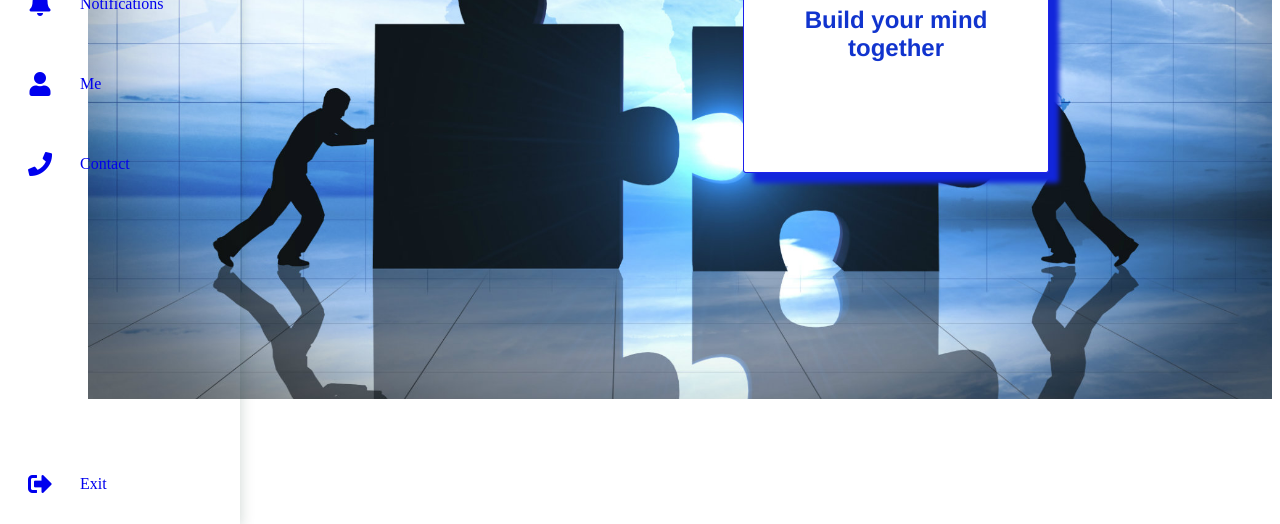
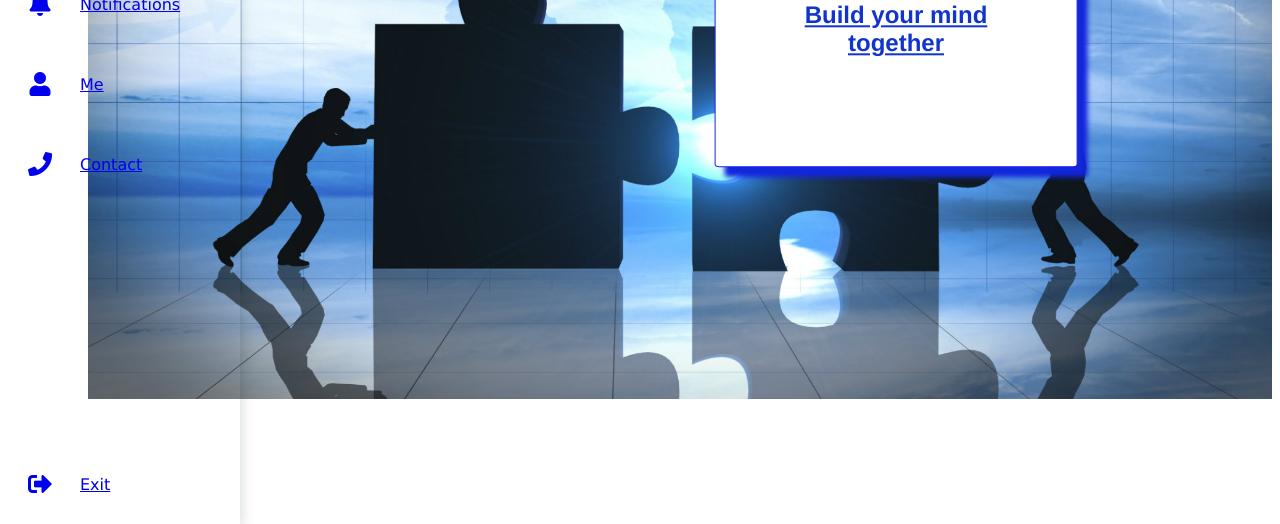
Before and after one commit to MaverickJames21/ThinkBig, a plain HTML site: page index.html in a window 1280 px wide. Shown: the part 276-800 px from the top of the page. Drawn offline with Linux system fonts and the light colour scheme.

Commit message:
Update main.css

```diff
--- a/main.css
+++ b/main.css
@@ -75,7 +75,9 @@ main {
 }
 
 .navbar-title {
+  font-family: 'Lucida Sans', 'Lucida Sans Regular', 'Lucida Grande', 'Lucida Sans Unicode', Geneva, Verdana, sans-serif;
   color:var(--navbar-text-color);
+  text-decoration: underline;
 }
 
 .navbar:not(:hover) .navbar-title {
@@ -152,7 +154,7 @@ main {
     text-align: center;
 
     width: 284px;
-    padding: 10px 10px 90px 10px;
+    text-decoration: underline;
     border: 1px solid #1e22eb;
     background-color: white;
     box-shadow: 10px 10px 5px #1226db;
```
